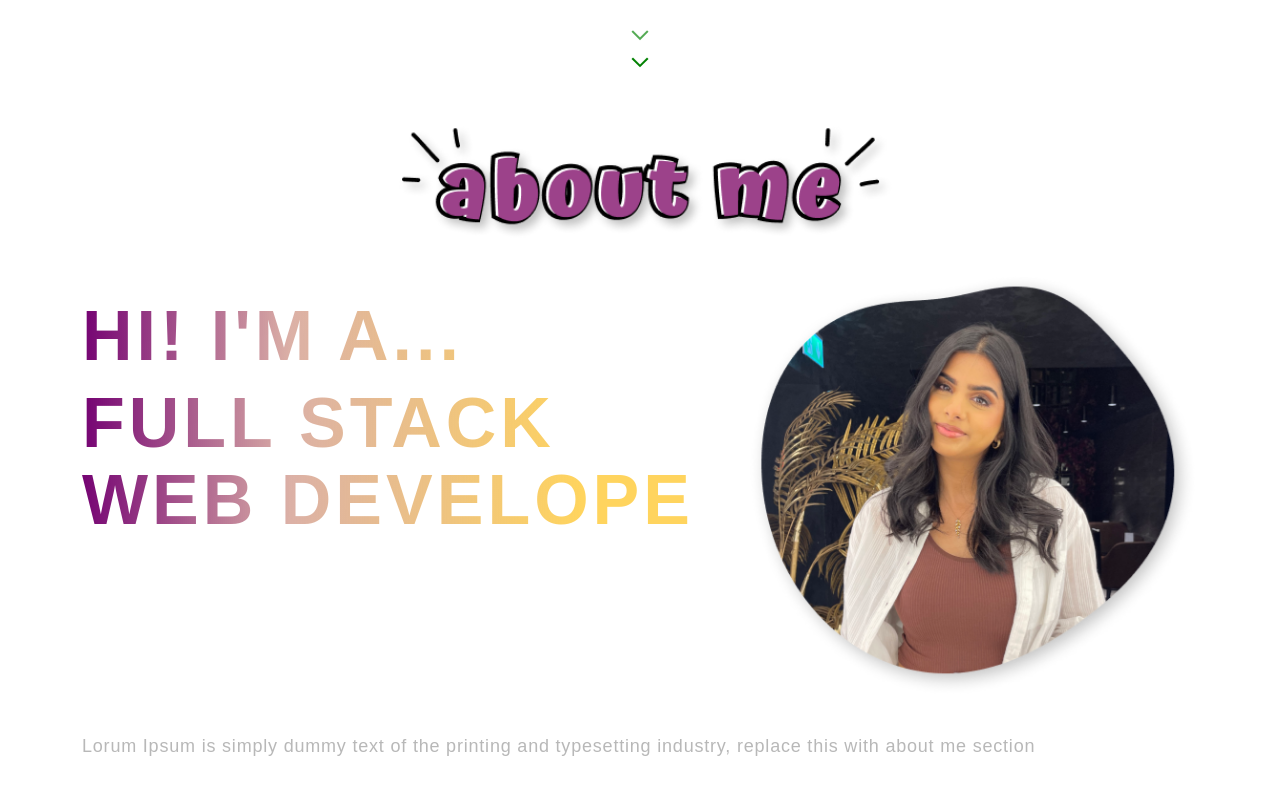
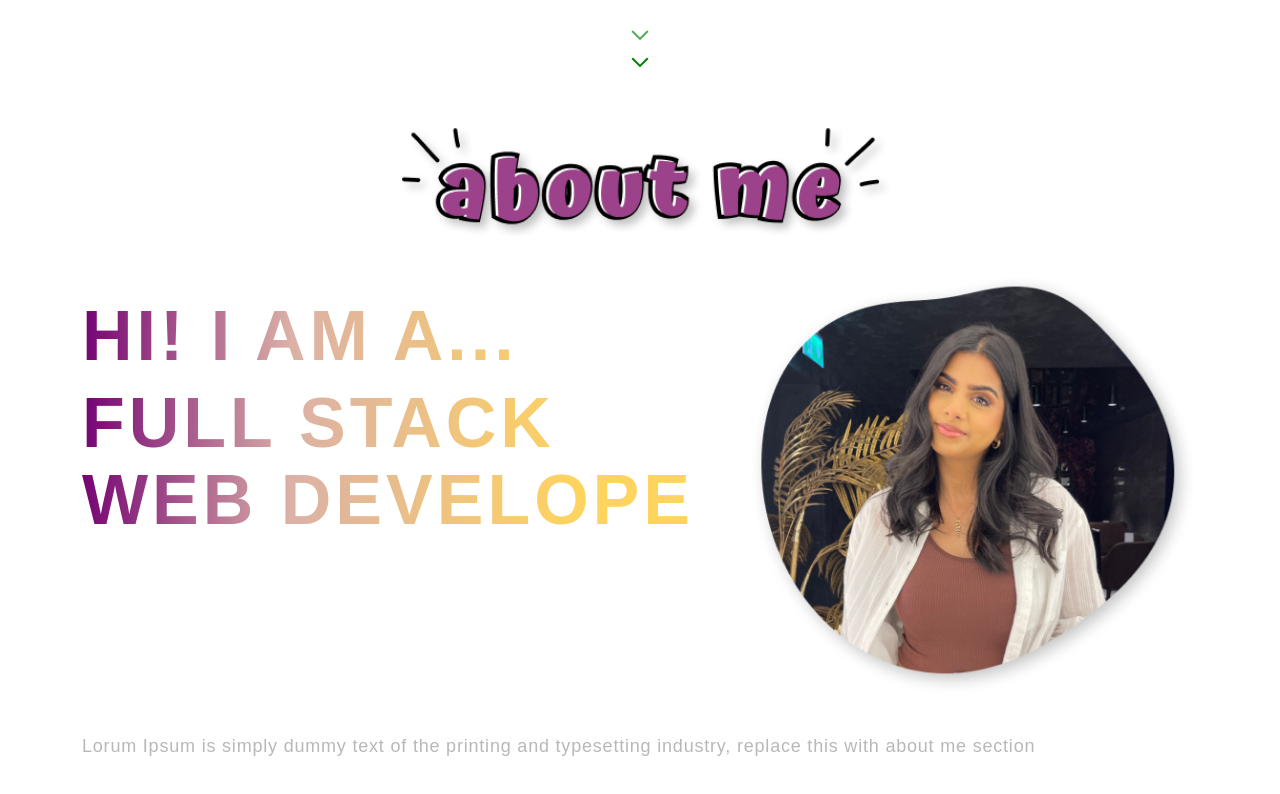
Before and after one commit to arooj-ilyas/myportfolio, a React (Create React App) app: page / in a window 1280 px wide. Shown: the part 727-1521 px from the top of the page. Built offline with nearby package versions, Linux system fonts and the light colour scheme.

Commit message:
text edits on AboutMe page

```diff
--- a/src/components/AboutMe.js
+++ b/src/components/AboutMe.js
@@ -55,7 +55,7 @@ const AboutMe = () => {
         </div>
         <Row className="align-items-start" xs={12} md={6} xl={7}>
           <Col xs={12} md={6} xl={7}>
-            <h1>{`HI! I'M A... `}</h1>
+            <h1>{`HI! I AM A... `}</h1>
             <h1><span className="wrap">{text}</span></h1>
           </Col>
           <Col xs={12} md={6} xl={5}>
```
